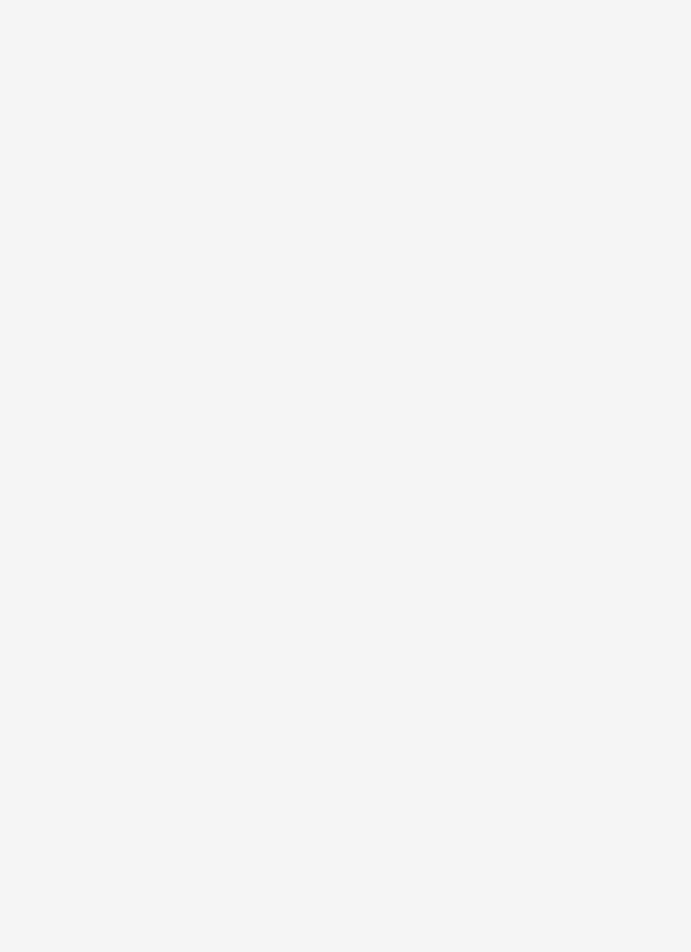
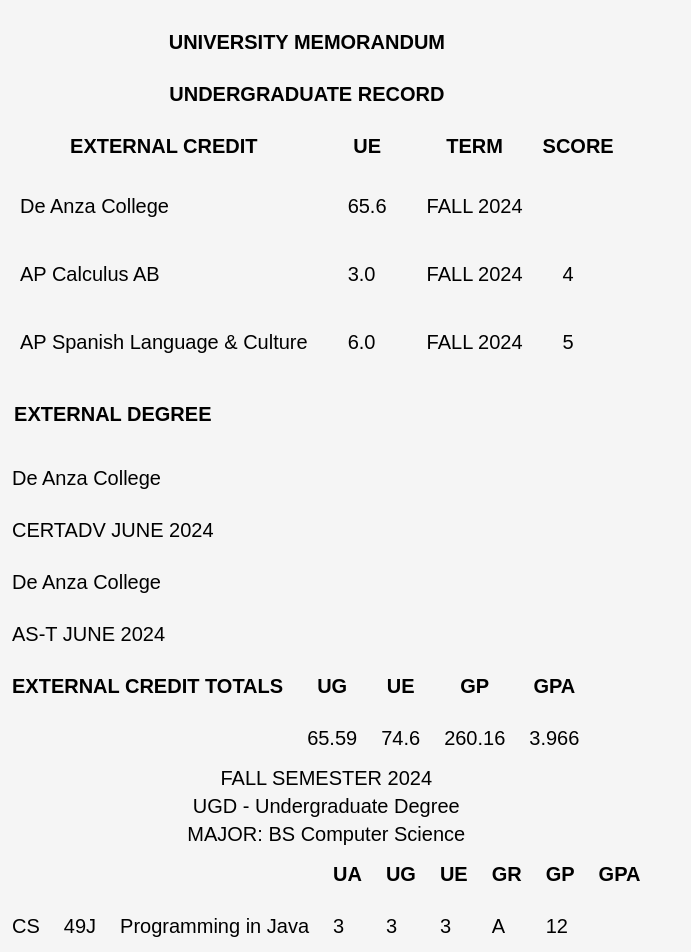
Before and after one commit to LeonardoGarcia29/LeonardoGarciaSite, a Next.js app: page /transcript in a window 1280 px wide. Shown: the part 348-1300 px from the top of the page, without its empty margins (0-691 px from the left). Before the commit the page ends 800 px from the top, so only its background shows below. Built offline with nearby package versions, Linux system fonts and the light colour scheme.

Commit message:
Added transcript information

```diff
--- /dev/null
+++ b/app/transcript/components/SemesterGrades.tsx
@@ -0,0 +1,32 @@
+export default function SemesterGrades({ semesterGrades }: any) {
+    return <>
+    <thead>
+        <tr>
+            <th></th>
+            <th></th>
+            <th></th>
+            <th>UA</th>
+            <th>UG</th>
+            <th>UE</th>
+            <th>GR</th>
+            <th>GP</th>
+            <th>GPA</th>
+        </tr>
+    </thead>
+
+    <tbody>
+         {semesterGrades.map((course: any) => (
+        <tr key={course.course}>
+            <td>{course.degree}</td>
+            <td>{course.course}</td>
+            <td>{course.title}</td>
+            <td>{course.UA}</td>
+            <td>{course.UG}</td>
+            <td>{course.UE}</td>
+            <td>{course.GR}</td>
+            <td>{course.GP}</td>
+        </tr>
+       ))}
+    </tbody>
+    </>
+}
--- a/app/transcript/page.tsx
+++ b/app/transcript/page.tsx
@@ -1,7 +1,133 @@
+import SemesterGrades from "./components/SemesterGrades";
 export default function Transcript() {
+
+    const semesterGrades = [
+      {
+        degree: "CS",
+        course: "49J",
+        title: "Programming in Java",
+        UA: 3,
+        UG: 3,
+        UE: 3,
+        GR: "A",
+        GP: 12.00
+      }
+    ]
   return (
-    <div>
-      Transcript
+    <div className="text-black  text-xl">
+      <table>
+        <caption className="py-4">San Jose State University</caption>
+        <tbody>
+          <tr>
+          <td className="p-2">STUDENT NAME: </td>
+          <td>Garcia, Leonardo</td>
+        </tr>
+        </tbody>
+        <tbody>
+          <tr>
+          <td className="p-2">STUDENT NUMBER: </td>
+          <td>017811209</td>
+        </tr>
+        </tbody>
+        <tbody>
+          <tr>
+          <td className="p-2">BIRTH MO/DAY: </td>
+          <td>11/29</td>
+        </tr>
+        </tbody>
+
+      </table>
+
+      <p className="py-10">- - - - - - - - - - - - - - - - - - - - - - - - - - - - - - - - - - -
+        - - - - - - - - - - - - - - - - - - - - - - - - - - - - - - - - - - - - -  - - - - - - -
+        - - - - - - - - - -&lt;</p>
+
+      <table className="[&_td]:p-5">
+        <caption className="font-bold py-3">UNIVERSITY MEMORANDUM</caption>
+        <caption className="font-bold py-3">UNDERGRADUATE RECORD</caption>
+        <thead><tr>
+          <th className="p-3">EXTERNAL CREDIT</th>
+          <th>UE</th>
+          <th>TERM</th>
+          <th>SCORE</th>
+        </tr></thead>
+
+        <tbody><tr>
+          <td>De Anza College</td>
+          <td>65.6</td>
+          <td>FALL 2024</td>
+          <td></td>
+        </tr></tbody>
+
+        <tbody><tr>
+          <td>AP Calculus AB</td>
+          <td>3.0</td>
+          <td>FALL 2024</td>
+          <td>4</td>
+        </tr></tbody>
+
+        <tbody>
+          <tr>
+          <td>AP Spanish Language & Culture</td>
+          <td>6.0</td>
+          <td>FALL 2024</td>
+          <td>5</td>
+        </tr>
+        </tbody>
+
+      </table>
+
+      <table className="[&_td]:p-3">
+        <thead>
+          <tr>
+          <th className="py-6">EXTERNAL DEGREE</th>
+        </tr></thead>
+        <tbody><tr>
+          <td>De Anza College</td>
+        </tr></tbody>
+        <tbody>
+          <tr>
+          <td>CERTADV  JUNE 2024</td>
+        </tr></tbody>
+        <tbody><tr>
+          <td>De Anza College</td>
+        </tr></tbody>
+        <tbody>
+          <tr>
+          <td>AS-T  JUNE 2024</td>
+        </tr></tbody>
+
+      </table>
+
+      <table className="[&_td]:p-3 [&_th]:p-3">
+        <thead>
+          <tr>
+          <th>EXTERNAL CREDIT TOTALS</th>
+          <th>UG</th>
+          <th>UE</th>
+          <th>GP</th>
+          <th>GPA</th>
+        </tr>
+        </thead>
+
+       <tbody>
+        <tr>
+          <td></td>
+          <td>65.59</td>
+          <td>74.6</td>
+          <td>260.16</td>
+          <td>3.966</td>
+        </tr>
+        </tbody>
+
+      </table>
+
+      <table className="[&_td]:p-3 [&_th]:p-3">
+        <caption>FALL SEMESTER  2024</caption>
+        <caption>UGD - Undergraduate Degree</caption>
+        <caption>MAJOR: BS Computer Science</caption>
+        <SemesterGrades semesterGrades={semesterGrades}/>
+      </table>
     </div>
   );
 }
```
